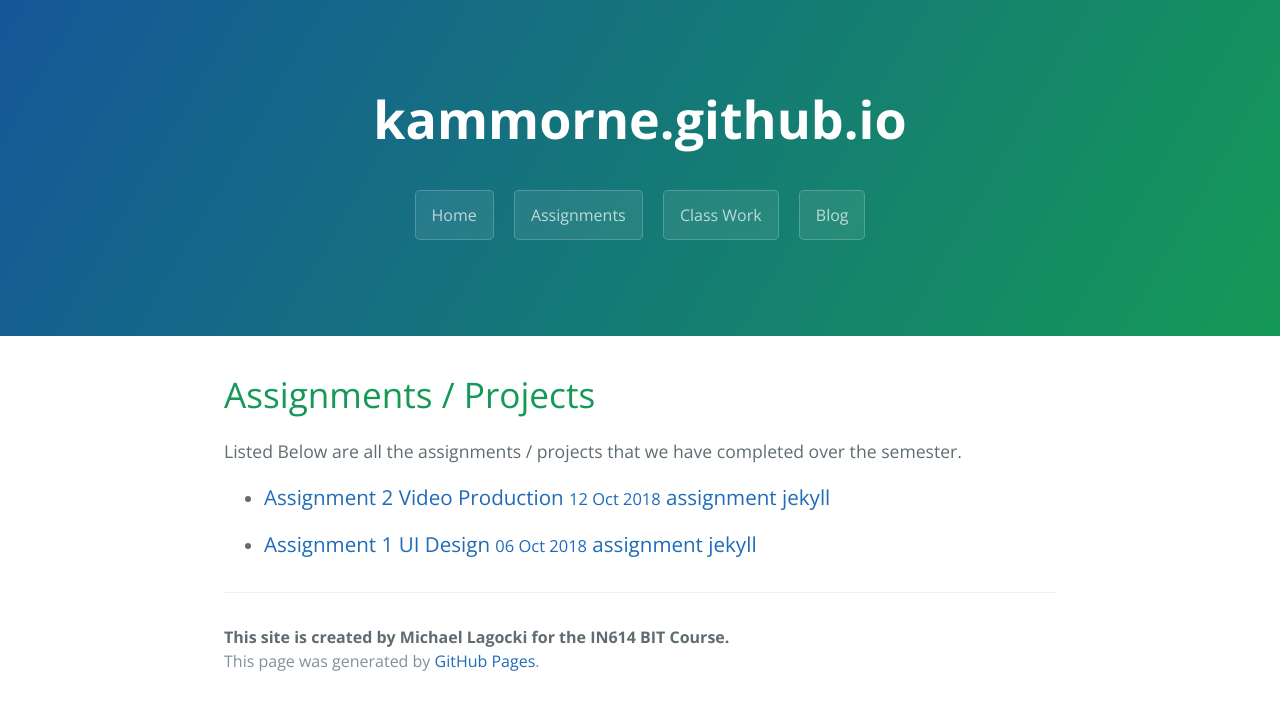
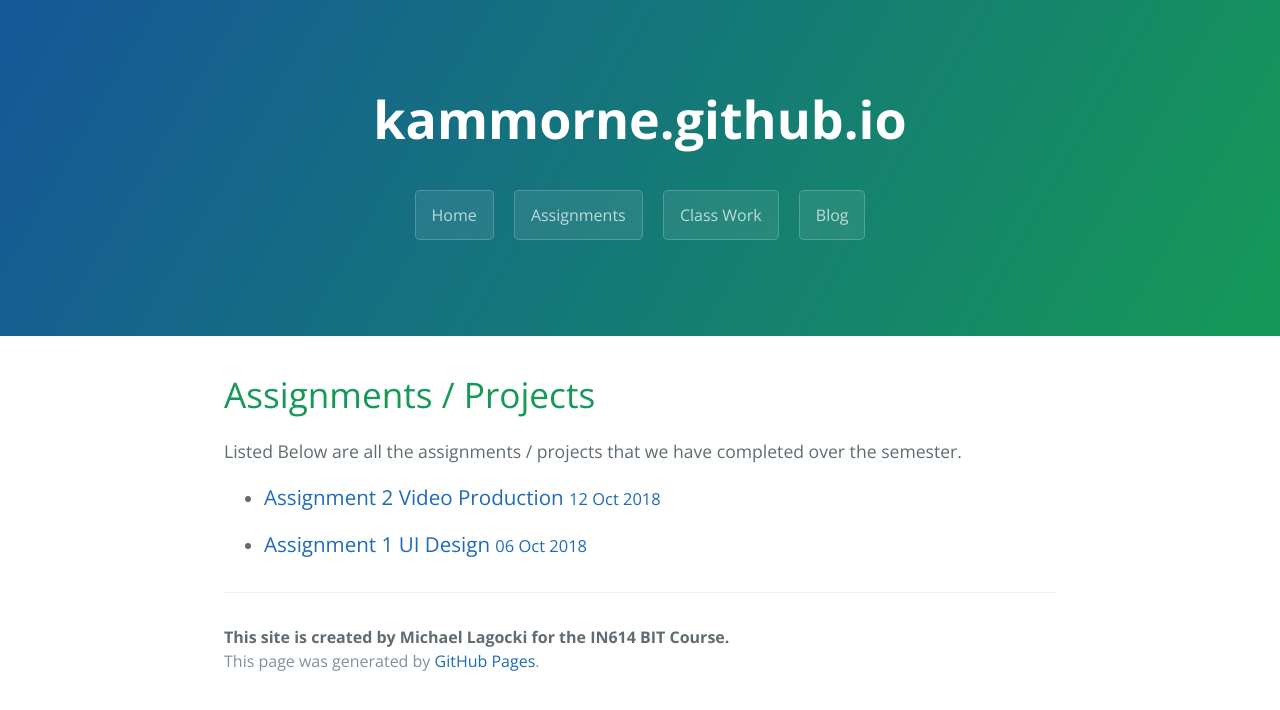
Before and after one commit to kammorne/kammorne.github.io, a Jekyll site: the page built from assignments/index.html, in a window 1280 px wide. Shown: the top 710 px of the page. Built offline with Jekyll 4.4.1, drawn with Linux system fonts in a browser that asks for light colours.

Commit message:
Update index.html
Remove tag showcase by post

```diff
--- a/assignments/index.html
+++ b/assignments/index.html
@@ -13,9 +13,6 @@ title: Assignments / Projects
              {{ post.title }}
              <small>{{ post.date | date_to_string }}</small>
              </a>
-             {% for tag in post.tags %}
-                 <a class="tag" href="/blog/tag/#{{ tag | slugify }}">{{ tag }}</a>
-             {% endfor %}
              </h3>
              </li>
              {% endif %}
```
